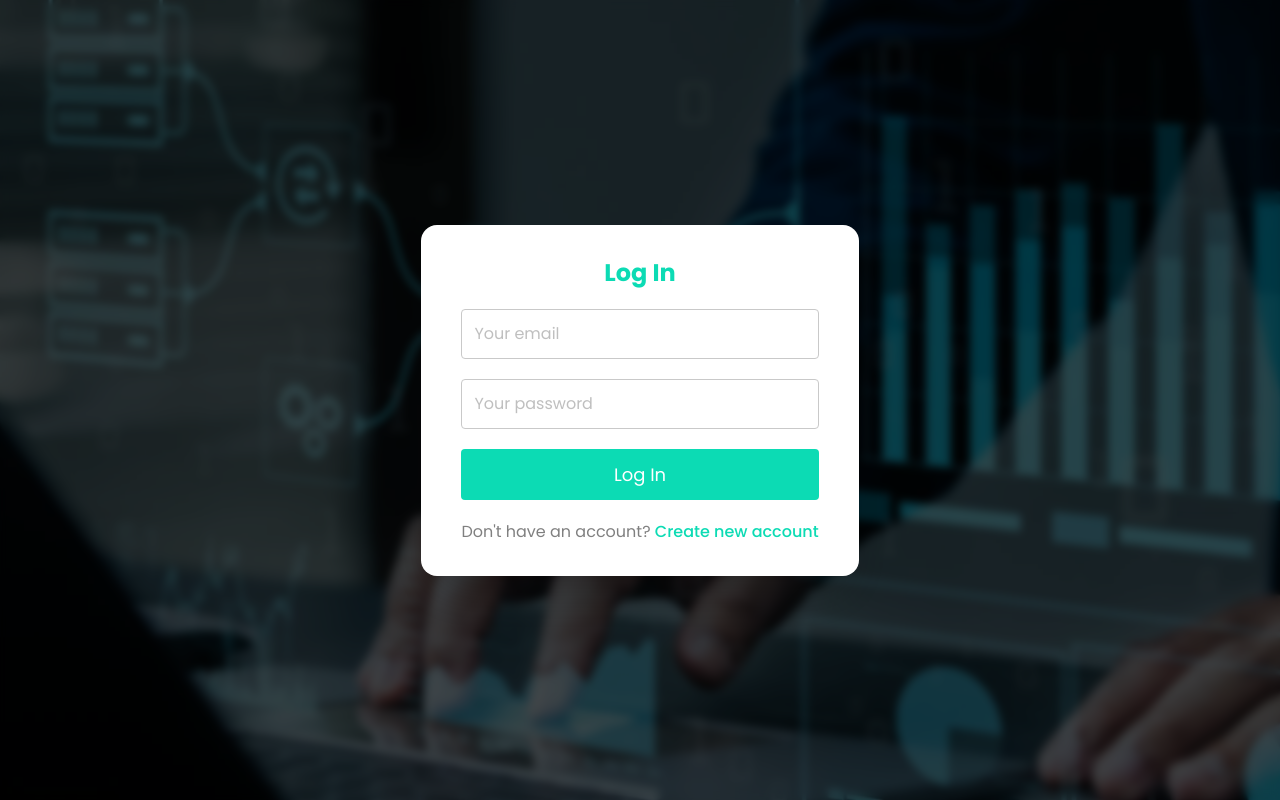
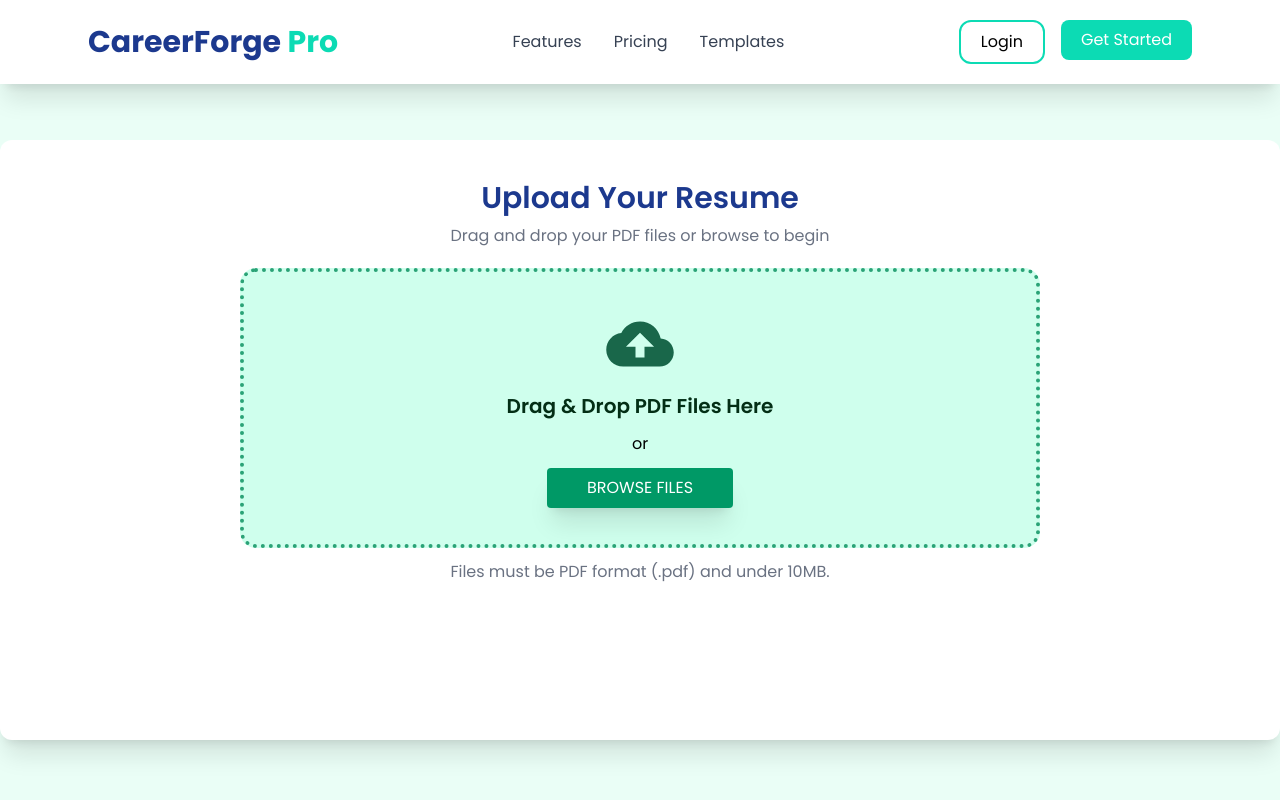
Before and after one commit to dalvinjaijan/careerForge_Pro, a React (Vite) app in the folder frontend/: page /upload-resume in a window 1280 px wide. Before the commit this address led to /login. Built offline with nearby package versions, Linux system fonts and the light colour scheme; sample sign-in values are in the browser's storage.

Commit message:
Fix the login issue when reloade the page

```diff
--- a/frontend/src/App.jsx
+++ b/frontend/src/App.jsx
@@ -21,8 +21,7 @@ const App = () => {
 
         <Route path="/signup" element={<SignupPage />} />
         <Route element={<ProtectedRoute />} >
-        <Route path="/get-started" element={<GetStarted />} />
-
+          <Route path="/get-started" element={<GetStarted />} />
           <Route path="/resume-builder" element={<ResumeBuilderPage />} />
           <Route path="/ats-optimizer" element={<ATSOptimizerPage />} />
           <Route path='/upload-resume' element={<UploadResume />} />
--- a/frontend/src/components/landing/Navbar.jsx
+++ b/frontend/src/components/landing/Navbar.jsx
@@ -4,9 +4,11 @@ import { Link } from "react-router-dom";
 const Navbar = () => {
   return (
     <nav className="bg-white flex justify-between items-center px-22 py-5 shadow-xl fixed w-full top-0 left-0 z-[10]">
-      <h1 className="text-3xl font-bold text-blue-900 cursor-pointer">
-        CareerForge <span className="text-[#0CDBB4]">Pro</span>{" "}
-      </h1>
+      <Link to="/">
+        <h1 className="text-3xl font-bold text-blue-900 cursor-pointer">
+          CareerForge <span className="text-[#0CDBB4]">Pro</span>{" "}
+        </h1>
+      </Link>
 
       <div className="flex gap-8 text-gray-700">
         <a
--- a/frontend/src/pages/LoginPage.jsx
+++ b/frontend/src/pages/LoginPage.jsx
@@ -30,6 +30,7 @@ const LoginPage = () => {
           user: response.data.user,
         })
       );
+      localStorage.setItem("token", response.data.accessToken);
       navigate('/get-started')
 
     } catch (error) {
--- a/frontend/src/pages/UploadResume.jsx
+++ b/frontend/src/pages/UploadResume.jsx
@@ -1,8 +1,14 @@
 import React from 'react'
 import Navbar from '../Components/landing/Navbar'
 import { IoMdCloudUpload } from "react-icons/io";
+import { useRef} from "react";
 
 const UploadResume = () => {
+  const fileInputRef = useRef(null);
+
+  const handleButtonClick = () => {
+    fileInputRef.current.click();
+  };
   return (
     <div>
       <Navbar />
@@ -20,9 +26,17 @@ const UploadResume = () => {
               Drag & Drop PDF Files Here
             </p>
             <p>or</p>
-            <input className="bg-emerald-600 text-white px-10 py-2 rounded shadow-xl hover:scale-105 transition hover:bg-emerald-900 cursor-pointer hover:shadow-4xl"
-           type="file"
+            <input
+              type="file"
+              ref={fileInputRef}
+              className="bg-emerald-600 text-white px-10 py-2 rounded shadow-xl hover:scale-105 transition hover:bg-emerald-900 cursor-pointer hover:shadow-4xl hidden "
             />
+            <button
+              className="bg-emerald-600 text-white px-10 py-2 rounded shadow-xl hover:scale-105 transition hover:bg-emerald-900 cursor-pointer hover:shadow-4xl"
+              onClick={handleButtonClick}
+            >
+              BROWSE FILES
+            </button>
           </div>
           <p className="text-gray-500 text-center mt-3">
             Files must be PDF format (.pdf) and under 10MB.
--- a/frontend/src/redux/slices/authSlice.js
+++ b/frontend/src/redux/slices/authSlice.js
@@ -1,9 +1,11 @@
 import { createSlice } from "@reduxjs/toolkit";
 
+const token = localStorage.getItem("token");
+
 const initialState = {
-  accessToken: null,
+  accessToken: token || null,
   user: null,
-  isAuthenticated: false,
+  isAuthenticated: !!token,
 };
 
 const authSlice = createSlice({
```
